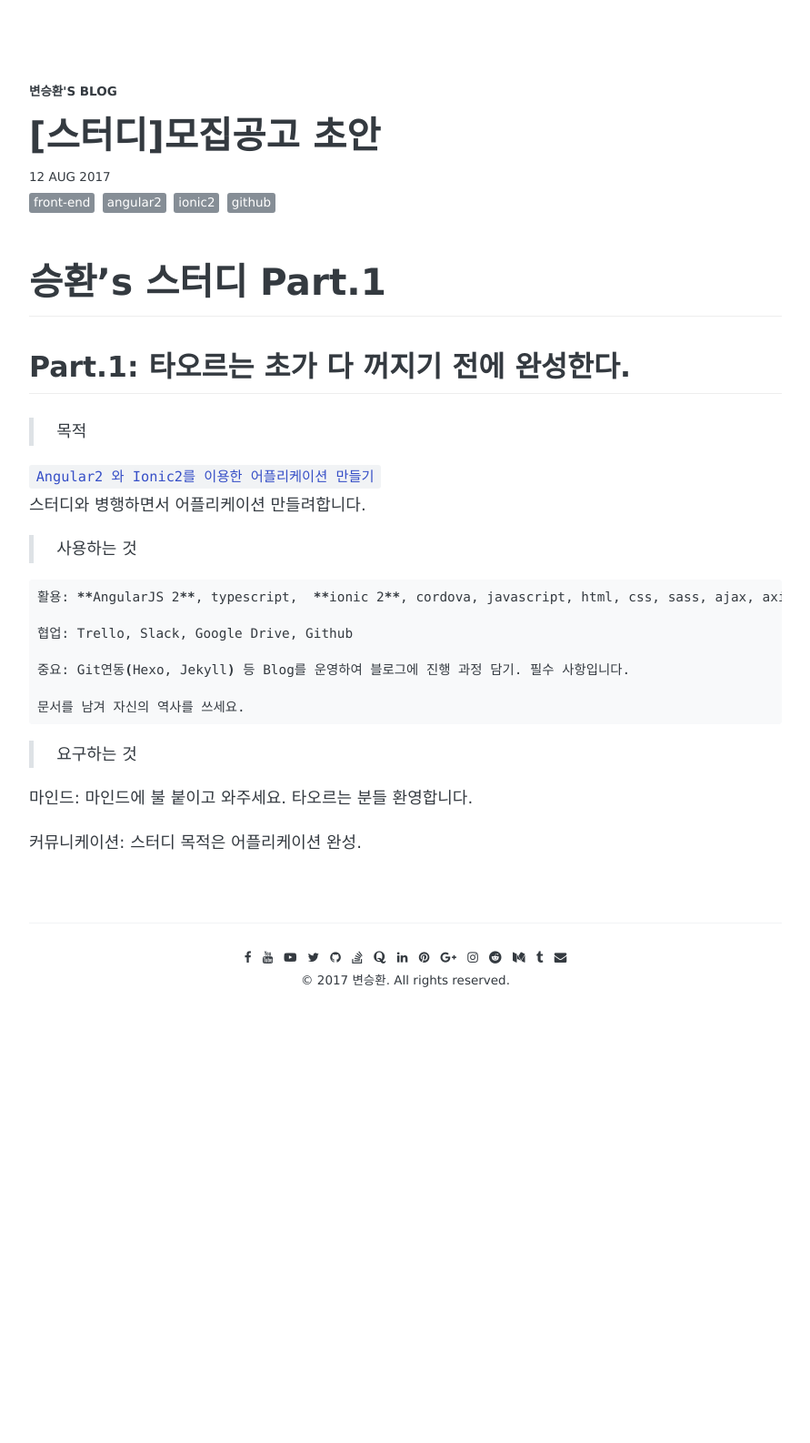
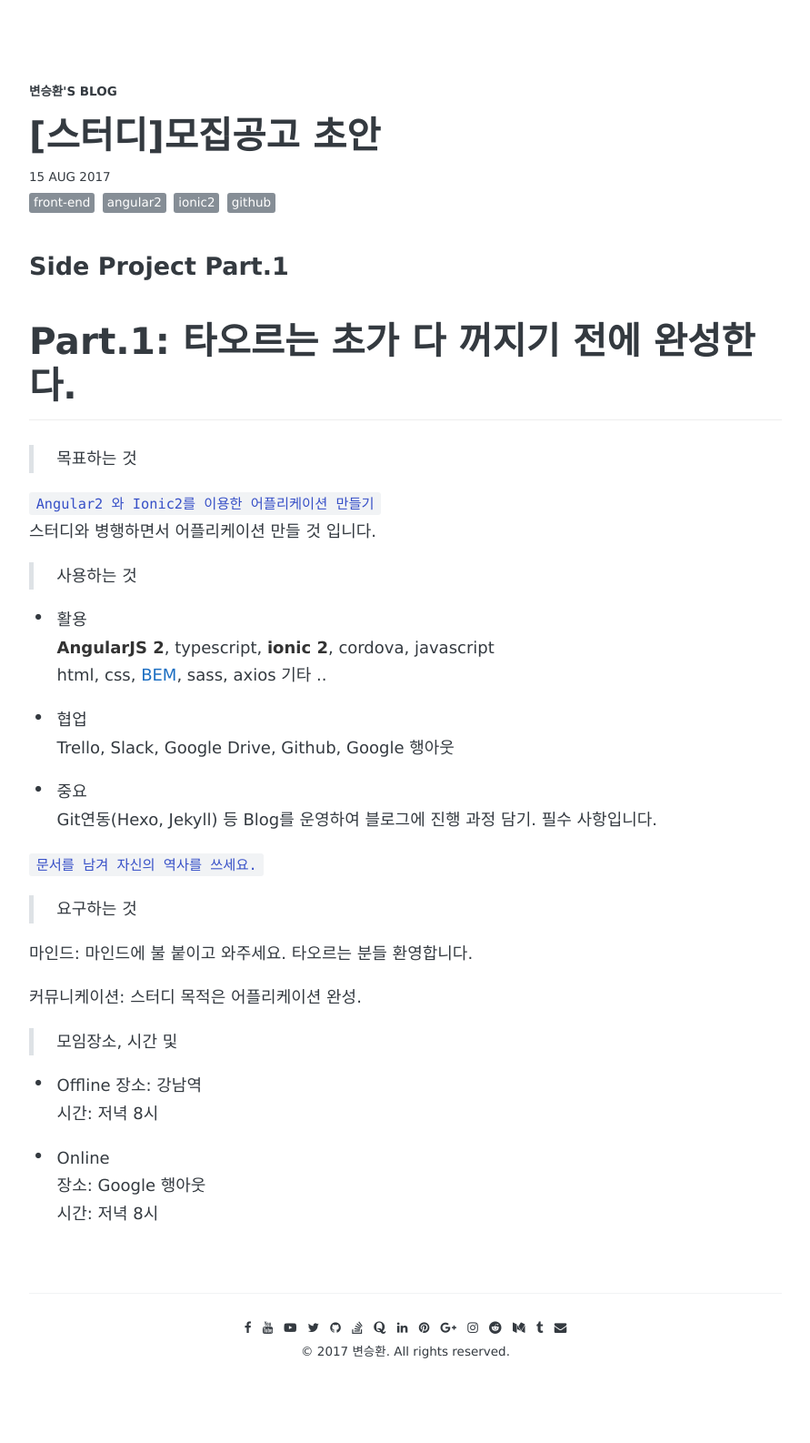
Before and after one commit to awesome-hwan/awesome-hwan.github.io, a Jekyll site: the page built from _posts/2017-08-15-[스터디]모집공고초안.md, in a window 1280 px wide. Shown: the whole page at 91% size, without its empty margins (194-1085 px from the left). Built offline with Jekyll 4.4.1, drawn with Linux system fonts in a browser that asks for light colours; some web fonts are replaced; comment, search, counter and statistics services are not loaded; before the commit the page ends 1178 px from its top, so only the background shows below that.

Commit message:
Study part.1

````diff
--- a/_posts/2017-08-15-[스터디]모집공고초안.md
+++ b/_posts/2017-08-15-[스터디]모집공고초안.md
@@ -2,34 +2,46 @@
 layout: post
 title: "[스터디]모집공고 초안"
 description: " Angular2 와 Ionic2를 이용한 어플리케이션 만들기 "
-date: 2017-08-12
+date: 2017-08-15
 tags: [Front-end, Angular2, Ionic2, Github]
 comments: true
 share: true
 ---
-# 승환's 스터디 Part.1
+### Side Project Part.1
 
-## Part.1: 타오르는 초가 다 꺼지기 전에 완성한다.
+# Part.1: 타오르는 초가 다 꺼지기 전에 완성한다.
 
-> 목적
+> 목표하는 것
 
 `Angular2 와 Ionic2를 이용한 어플리케이션 만들기`
-스터디와 병행하면서 어플리케이션 만들려합니다.
+스터디와 병행하면서 어플리케이션 만들 것 입니다.
 
 > 사용하는 것
 
-```sh
-활용: **AngularJS 2**, typescript,  **ionic 2**, cordova, javascript, html, css, sass, ajax, axios
+- 활용
+**AngularJS 2**, typescript,  **ionic 2**, cordova, javascript
+html, css, [BEM](http://getbem.com/), sass, axios 기타 ..
 
-협업: Trello, Slack, Google Drive, Github
+- 협업
+Trello, Slack, Google Drive, Github, Google 행아웃
 
-중요: Git연동(Hexo, Jekyll) 등 Blog를 운영하여 블로그에 진행 과정 담기. 필수 사항입니다.
+- 중요
+Git연동(Hexo, Jekyll) 등 Blog를 운영하여 블로그에 진행 과정 담기. 필수 사항입니다.
 
-문서를 남겨 자신의 역사를 쓰세요.
-```
+``문서를 남겨 자신의 역사를 쓰세요.``
 
 > 요구하는 것
 
 마인드: 마인드에 불 붙이고 와주세요. 타오르는 분들 환영합니다.
 
 커뮤니케이션: 스터디 목적은 어플리케이션 완성.
+
+> 모임장소, 시간 및
+
+- Offline
+장소: 강남역
+시간: 저녁 8시
+
+- Online
+장소: Google 행아웃
+시간: 저녁 8시
````
